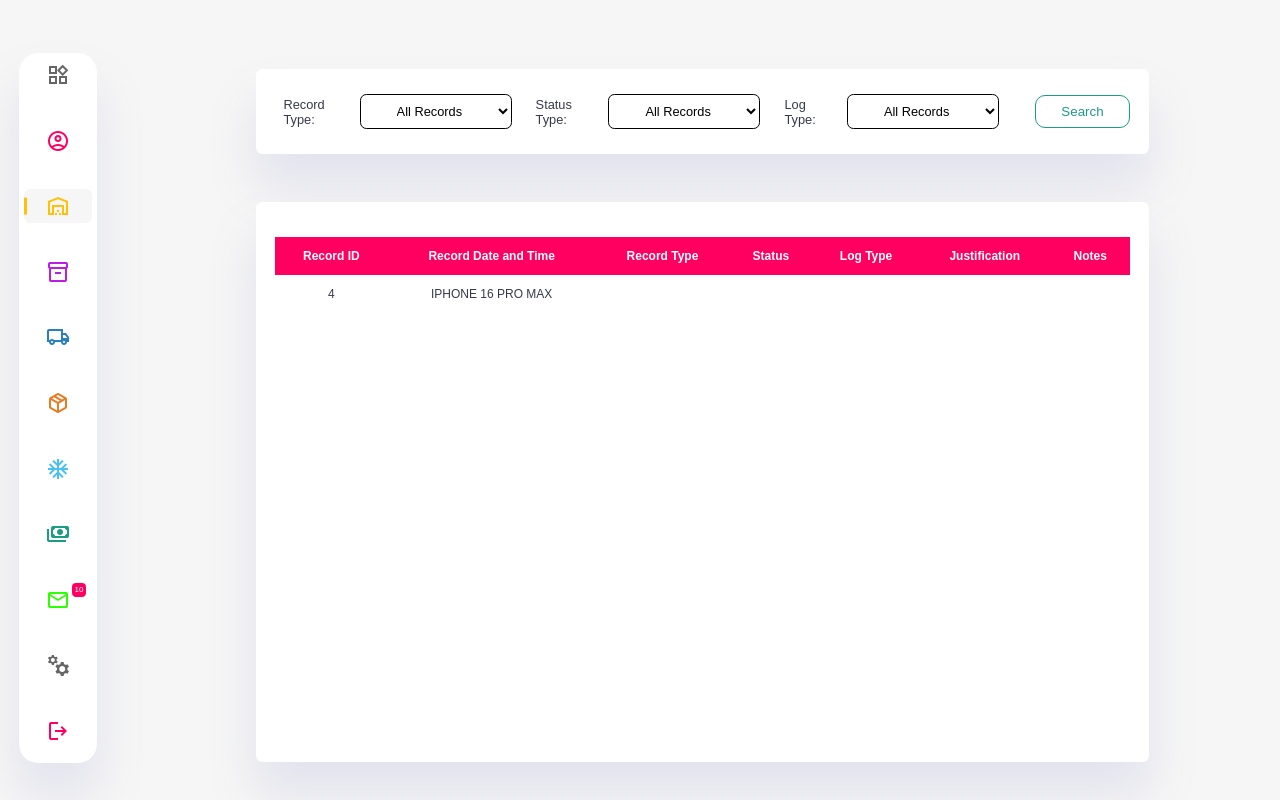
After one commit to BrunoKorpuzCoelho/Warehouse_Manager, a Flask app: page /products-out-of-stock in a window 1280 px wide. The commit adds this page. Run offline with Flask 3, Linux system fonts and the light colour scheme; a user stored in the database is signed in.

Commit message:
Atualização do projeto V5-08/10/2024

```diff
--- a/app.py
+++ b/app.py
@@ -20,7 +20,6 @@ import qrcode
 from io import *
 import string
 
-# cubix-no-reply@hotmail.com
 
 # App config
 app = Flask(__name__)
@@ -442,12 +441,11 @@ def send_registration_email(user, plain_password):
     msg['From'] = SMTP_EMAIL
     msg['To'] = user.email
 
-    # Adicionar o conteúdo HTML ao email
     msg.add_alternative(body, subtype='html')
 
     try:
         with smtplib.SMTP(SMTP_SERVER, SMTP_PORT) as smtp:
-            smtp.starttls()  # Ativa a criptografia
+            smtp.starttls()
             smtp.login(SMTP_EMAIL, SMTP_PASSWORD)
             smtp.send_message(msg)
             print(f"Email successfully sent to {user.email}")
@@ -480,6 +478,14 @@ def validate_user_type(self, key, user_type):
     allowed_types = ["Admin", "Manager", "Employee", "Client"]
     assert user_type in allowed_types, f"Invalid user type. Allowed types are {allowed_types}"
     return user_type
+
+def generate_reference():
+    characters_part = ''.join(random.choices(string.ascii_lowercase, k=3))
+
+    numbers_part = ''.join(random.choices(string.digits, k=9))
+
+    reference = characters_part + numbers_part
+    return reference
 
 @app.route("/")
 def normal():
@@ -1103,22 +1109,51 @@ def products_manager():
 def create_new_product():
     user = current_user if current_user.is_authenticated else None
     if user.user_type == "Admin" or user.user_type == "Manager":
-        brand = request.form.get("brand")
-        name = request.form.get("name")
-        product_type = request.form.get("product_type")
-        buy_price = request.form.get("buy_price")
-        margin = request.form.get("margin")
-        min_recommended_stock = request.form.get("min_recommended_stock")
-        warehouse_section = request.form.get("warehouse_section")
-        warehouse_shelf = request.form.get("warehouse_shelf")
+        if request.method == "POST":
+            ref = generate_reference()
 
-        if request.method == "POST":
+            brand = request.form.get("brand")
+            name = request.form.get("name")
+            product_type = request.form.get("product_type")
+            buy_price = float(request.form.get("buy_price"))
+            margin = float(request.form.get("margin"))
+            min_recommended_stock = int(request.form.get("min_recommended_stock"))
+            warehouse_section = request.form.get("warehouse_section")
+            warehouse_shelf = request.form.get("warehouse_shelf")
+
             sell_price = buy_price + (buy_price * margin / 100)
 
             new_product = Product(
-                brand = brand,
-                # Continuar a criar a criação dos dados para inserir na base de dados
+                qr_code_path = "",
+                ref = ref,
+                model = "",
+                brand=brand,
+                name=name,
+                product_type=product_type,
+                buy_price=buy_price,
+                sell_price=sell_price,
+                margin=margin,
+                stock=0,
+                min_recommended_stock=min_recommended_stock,
+                warehouse_section=warehouse_section,
+                warehouse_shelf=warehouse_shelf,
+                status="Active",
+                last_update=datetime.now().strftime('%d/%m/%Y %H:%M'),
+                update_info="Created by Admin"
             )
+
+            db.session.add(new_product)
+            db.session.commit()
+
+            product_id = new_product.id
+
+            qr_code_url = f"http://192.168.68.72:5000/product-page/{product_id}"
+
+            new_product.qr_code_path = qr_code_url
+            db.session.commit()
+
+            print(f"{Fore.GREEN}Product created successfully with ID {product_id} and QR Code Path {qr_code_url}")
+            return redirect(url_for("products_manager"))
         else:
             return render_template("create_new_product.html", user=user)
     else:
@@ -1181,6 +1216,18 @@ def generate_qr_code(product_id):
     img_io.seek(0)
 
     return send_file(img_io, mimetype='image/png')
+
+@app.route("/products-out-of-stock", methods=["GET", "POST"])
+@login_required
+def products_out_of_stock():
+    user = current_user if current_user.is_authenticated else None
+    out_of_stock_products = Product.query.filter_by(stock=0).all()
+
+    if request.method == "POST":
+        pass
+    else:
+        return render_template("products_out_of_stock.html", user=user, out_of_stock_products=out_of_stock_products)
+
 
 # ----------------------------------------------------------------------------------------------------------------------------------------------------------
 # ----------------------------------------------------------------------------------------------------------------------------------------------------------
@@ -1309,7 +1356,7 @@ def create_test_supplier():
 def create_sales_entries():
     customers = ["John Doe", "Jane Smith", "Michael Johnson", "Emily Davis", "Chris Brown"]
 
-    product_ids = [1, 2,3]
+    product_ids = [1, 2, 3, 4]
     user_ids = [1, 2]
 
     for _ in range(20):
@@ -1440,6 +1487,6 @@ if __name__ == "__main__":
         #create_sales_entries()
         #create_brands()
         #create_product_types()
-    app.run(host="0.0.0.0", port=5000, debug=True, use_reloader=False)
+    app.run(host="0.0.0.0", port=5000, debug=True)
 
     # use_reloader=False
--- a/static/css/main.css
+++ b/static/css/main.css
@@ -2003,7 +2003,7 @@ h3 .user-manager-cards-title {
 
 .options-btns-schedule-manager {
     display: flex;
-    width: 20%;
+    width: 80%;
     flex-direction: row;
     justify-content: space-between;
     margin: 2rem auto;
--- a/templates/create_new_product.html
+++ b/templates/create_new_product.html
@@ -96,7 +96,7 @@
                             <div class="manager-new-registration-input">
                                 <div class="manager-new-registration-label-input">
                                     <label for="margin">Margin</label>
-                                    <input type="margin" name="margin" required placeholder="120" class="no-spinner">
+                                    <input type="number" name="margin" required placeholder="120" class="no-spinner">
                                 </div>
 
                                 <div class="manager-new-registration-label-input">
--- a/templates/products_manager.html
+++ b/templates/products_manager.html
@@ -68,7 +68,7 @@
                                 <h2 class="number-of-users">{{ out_of_stock_products_count }}</h2>
                                 <p>Products out of stock</p>
                             </div>
-                                <a href="" class="btn-shine">View Products</a>
+                                <a href="/products-out-of-stock" class="btn-shine">View Products</a>
                         </div>
 
                         <p class="users-card-final-p">Total number of products currently out of stock in the system.</p>
@@ -118,7 +118,7 @@
                                 </tr>
                             </thead>
                             <tbody>
-                                {% for product, total_sales, total_profit in best_selling_products[:3] %}
+                                {% for product, total_sales, total_profit in best_selling_products[:4] %}
                                 <tr>
                                     <td>{{ product }}</td>
                                     <td>{{ total_sales }}</td>
--- /dev/null
+++ b/templates/products_out_of_stock.html
@@ -0,0 +1,123 @@
+<!-- LINKS POR COLOCAR -->
+<!DOCTYPE html>
+<html lang="en">
+<head>
+    <meta charset="UTF-8">
+    <meta name="viewport" content="width=device-width, initial-scale=1.0">
+    <title>Products Out Off Stock  |  Cubix</title>
+    <link rel="stylesheet" href="/static/css/main.css">
+    <link rel="stylesheet" href="/static/css/darkMode.css">
+    <link rel="stylesheet" href="https://fonts.googleapis.com/css2?family=Material+Symbols+Outlined:opsz,wght,FILL,GRAD@20..48,100..700,0..1,-50..200" />
+    <style>
+        body {
+            display: flex;
+            flex-direction: column;
+            position: relative;
+            min-height: auto;
+            overflow-x: hidden;
+            position: relative;
+        }
+    </style>
+</head>
+<body id="body">
+    <!-- Form for Logout -->
+    <form id="logout-form" action="{{ url_for('logout') }}" method="post" style="display: none;">
+        <input type="hidden" name="logout" value="true">
+    </form>
+    <!-- End of Form for Logout -->
+
+    <!-- Loader -->
+    <div class="🤚">
+        <div class="👉"></div>
+        <div class="👉"></div>
+        <div class="👉"></div>
+        <div class="👉"></div>
+        <div class="🌴"></div>
+        <div class="👍"></div>
+    </div>
+    <!-- End of Loader -->
+
+    <!-- Main Menu -->
+     <main class="main-content" style="display: none;">
+            <div class="user-manager-container">
+                <div class="side-menu">
+                    <a href="/dashboard" title="Dashboard"><span class="material-symbols-outlined home">widgets</span></a>
+                    <a href="/users-manager" title="Users Management"><span class="material-symbols-outlined users">account_circle</span></a>
+                    <a href="/products-manager" title="Warehouse" class="active active-warehouse"><span class="material-symbols-outlined warehouse">warehouse</span></a>
+                    <a href="" title="Stock"><span class="material-symbols-outlined inventory">inventory_2</span></a>
+                    <a href="" title="Shipping"><span class="material-symbols-outlined shipping">local_shipping</span></a>
+                    <a href="" title="Orders"><span class="material-symbols-outlined order">package_2</span></a>
+                    <a href="" title="Climate Controls"><span class="material-symbols-outlined ac">ac_unit</span></a>
+                    <a href="" title="Payments"><span class="material-symbols-outlined payments">payments</span></a>
+                    <a href="" title="Messages" class="messages-a"><span class="material-symbols-outlined mail">mail</span><span class="mesage-count">10</span></a>
+                    <a href="" title="Settings"><span class="material-symbols-outlined settings">manufacturing</span></a>
+                    <a href="#" onclick="document.getElementById('logout-form').submit();" title="Logout"><span class="material-symbols-outlined users">logout</span></a>
+                </div>
+
+                <div class="schedule-manager-container">
+                    <div class="schedule-manager-wrap">
+                        <div class="schedule-manager-header">
+                            <form id="filter-form">
+                                <label for="record_type">Record Type:</label>
+                                <select name="record_type" id="filter-record-type">
+                                    <option value="all">All Records</option>
+                                    <option value="Entry">Entry</option>
+                                    <option value="Out">Out</option>
+                                </select>
+
+                                <label for="status">Status Type:</label>
+                                <select name="status" id="filter-status">
+                                    <option value="all">All Records</option>
+                                    <option value="Approved">Approved</option>
+                                    <option value="Pending">Pending</option>
+                                    <option value="Rejected">Rejected</option>
+                                </select>
+
+                                <label for="log_type">Log Type:</label>
+                                <select name="log_type" id="filter-log-type">
+                                    <option value="all">All Records</option>
+                                    <option value="Automatic">Automatic</option>
+                                    <option value="Manual">Manual</option>
+                                </select>
+
+                                <button type="button" class="btn-shine schedule-manager-search-btn" onclick="applyFilters()">Search</button>
+                            </form>
+                        </div>
+                    </div>
+
+                    <div class="search-schedule-manager-container">
+                        <table class="work-shift-table schedule-search-table">
+                            <thead>
+                                <tr>
+                                    <th>Record ID</th>
+                                    <th>Record Date and Time</th>
+                                    <th>Record Type</th>
+                                    <th>Status</th>
+                                    <th>Log Type</th>
+                                    <th>Justification</th>
+                                    <th>Notes</th>
+                                </tr>
+                            </thead>
+                            {% for product in out_of_stock_products %}
+                            <tbody id="schedule-records">
+                                <tr>
+                                    <td>{{ product.id }}</td>
+                                    <td>{{ product.name }}</td>
+                                    <td class="record-type"></td>
+                                    <td class="status"></td>
+                                    <td class="log-type"></td>
+                                    <td></td>
+                                    <td></td>
+                                </tr>
+                            {% endfor %}
+                            </tbody>
+                        </table>
+                    </div>
+                </div>
+            </div>
+        </div>
+     </main>
+     <script src="/static/js/loader.js"></script>
+    <script src="/static/js/main.js"></script>
+</body>
+</html>
```
Also changed, not shown: instance/test.db, 1 other file.
